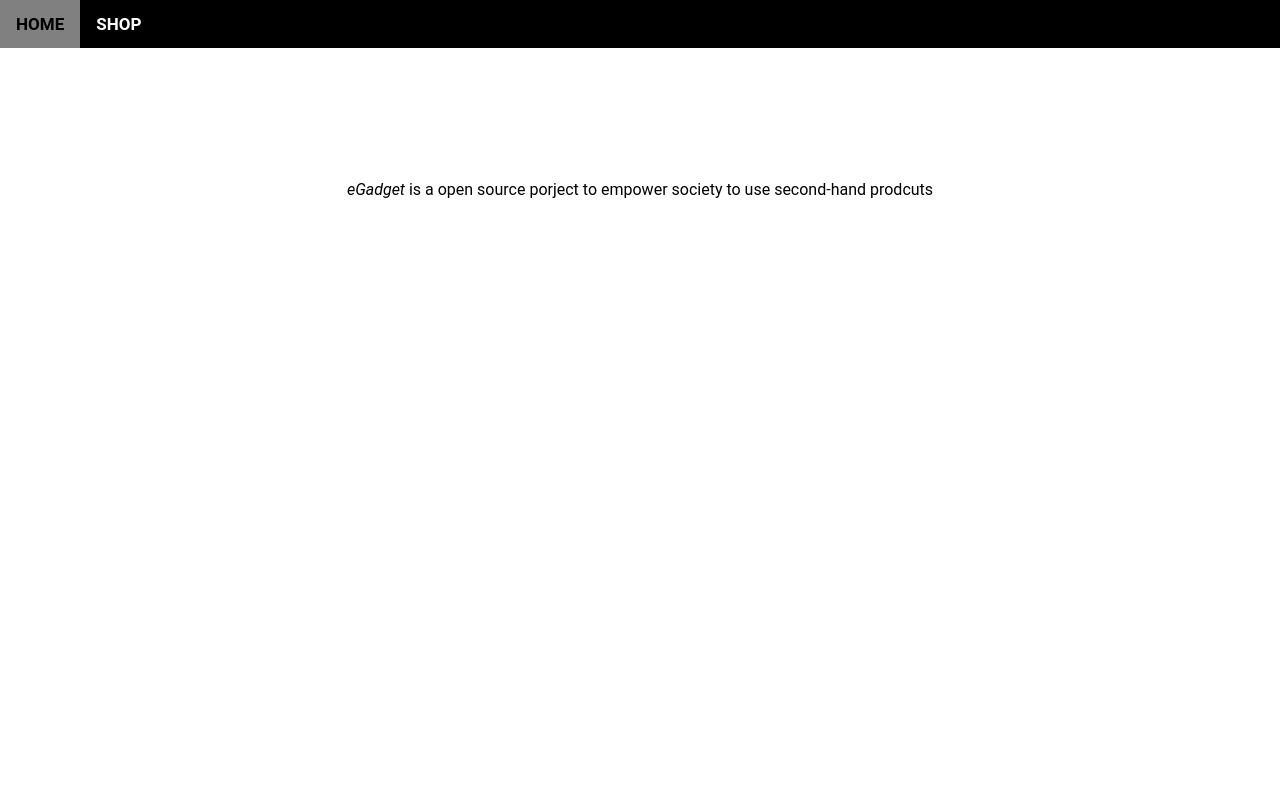
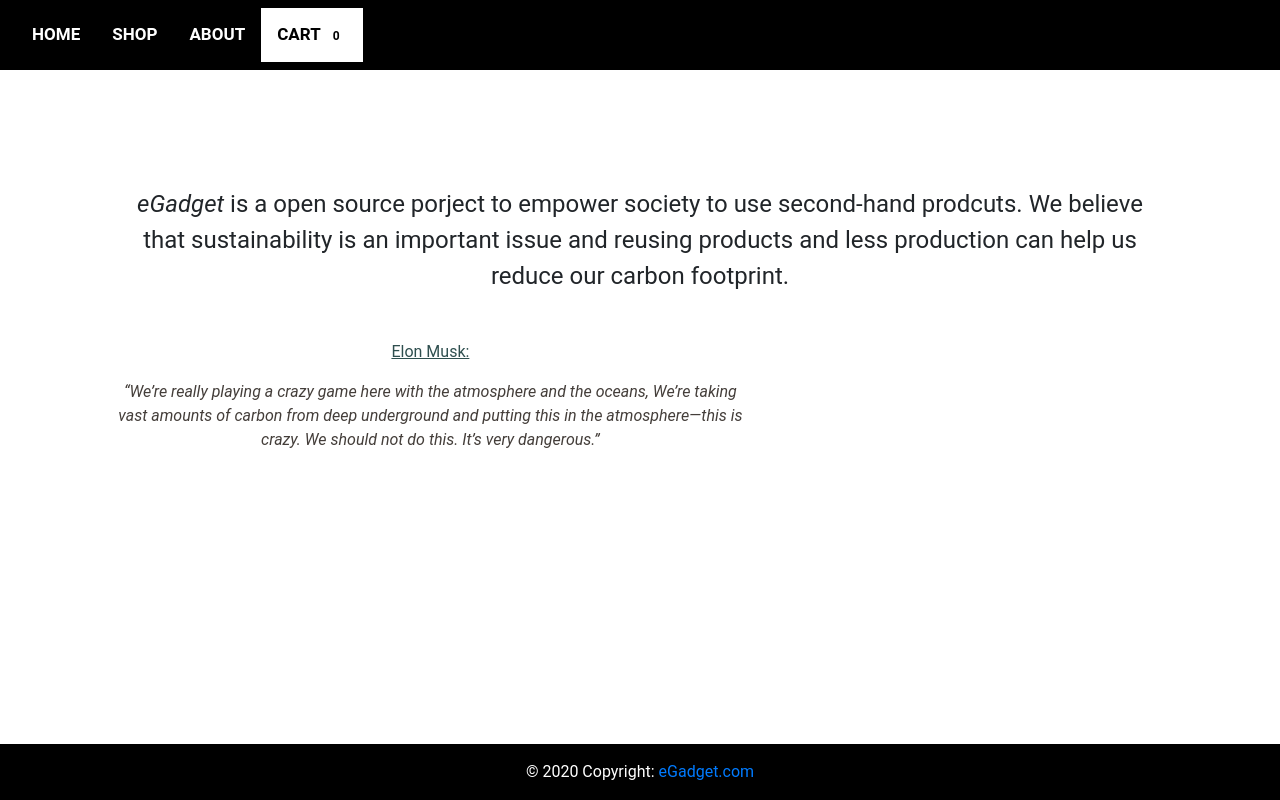
Before and after one commit to damoonsh/cps530_assignemnt, a plain HTML site: page about.html in a window 1280 px wide. Drawn offline with nearby package versions, Linux system fonts and the light colour scheme.

Commit message:
Added footer!

```diff
--- a/about.html
+++ b/about.html
@@ -5,19 +5,40 @@
     <meta name="viewport" content="width=device-width, initial-scale=1.0">
     <title>About</title>
     <link rel="stylesheet" href="./styles/about.css" />
-
+<link rel="stylesheet" href="https://stackpath.bootstrapcdn.com/bootstrap/4.3.1/css/bootstrap.min.css" integrity="sha384-ggOyR0iXCbMQv3Xipma34MD+dH/1fQ784/j6cY/iJTQUOhcWr7x9JvoRxT2MZw1T" crossorigin="anonymous">
     <link rel="stylesheet" href='./styles/navbar.css'></link>
+    <link rel="stylesheet" href='./styles/footer.css'></link>
 </head>
 <body>
     <header class = "navbar">
         <nav>
-            <a href = "#home">HOME</a>
+            <a href = "./index.html">HOME</a>
             <a href = "store.html">SHOP</a>
+            <a href = "./about.html">ABOUT</a>
+            <a class = "active cart" href = "cart.html" style = "float: right;">CART<span class = "badge">0</span></a>
         </nav>
     </header>
     <div class="description">
         <i>eGadget</i> is a open source porject to empower
-        society to use second-hand prodcuts
+        society to use second-hand prodcuts. We believe that
+        sustainability is an important issue and reusing products
+        and less production can help us reduce our carbon footprint.
+        <br>
+        <div class="quote">
+
+            <p><u>Elon Musk:</u></p>
+            <i>“We’re really playing a crazy game here with the atmosphere and the oceans,
+            We’re taking vast amounts of carbon from deep underground and putting this in
+            the atmosphere—this is crazy. We should not do this. It’s very dangerous.” </i>
+        </div>
     </div>
-</body>
+
+
+        <!-- Footer -->
+    <footer class="footer page-footer font-small black">
+        <div class="footer-copyright text-center py-3 footer-txt">© 2020 Copyright:
+            <a href="https://www.cs.ryerson.ca/~d2shahho/g/"> eGadget.com</a>
+        </div>
+    </footer>
+    </body>
 </html>
--- a/js/slide.js
+++ b/js/slide.js
@@ -20,5 +20,5 @@
   slideIndex++;
   if (slideIndex > slides.length) {slideIndex = 1}
   slides[slideIndex-1].style.display = "block";
-  setTimeout(showSlides, 6000); // Change image every 2 seconds
+  setTimeout(showSlides, 2000); // Change image every 2 seconds
 }
--- a/styles/about.css
+++ b/styles/about.css
@@ -2,7 +2,21 @@
 
 .description {
     text-align: center;
-    padding: 2rem 2rem;
+    padding: 1rem 1rem;
     margin: 100px 100px;
-    font: 24;
+    font-size: 1.5rem;
 }
+
+.quote {
+    /* background-color: rgb(255, 247, 2?47); */
+    color: rgb(68, 62, 58);
+    font-size: 1rem;
+    /* text-align: left; */
+    padding-top: 2.9rem;
+    width: 60%;
+}
+
+
+u {
+    color: darkslategrey;
+}
--- /dev/null
+++ b/styles/footer.css
@@ -0,0 +1,13 @@
+.footer {
+    background-color: black;
+    align-content: center;
+      position:fixed;
+      bottom:0;
+      left:0;
+      width:100%;
+      height: 3.5rem;
+}
+
+.footer-txt {
+    color: white;
+}
```
Also changed, not shown: index.html (+8 -0 lines).
